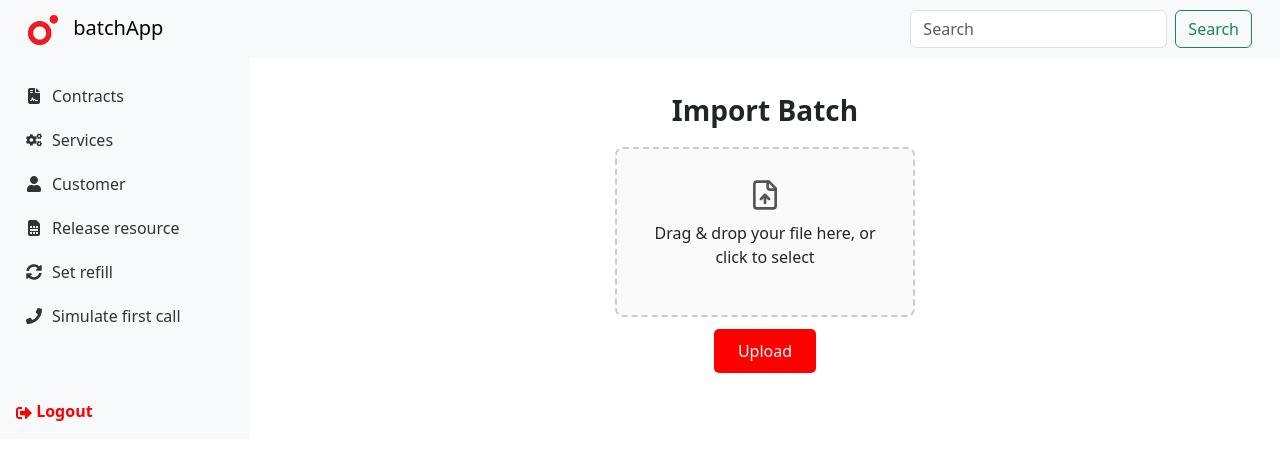
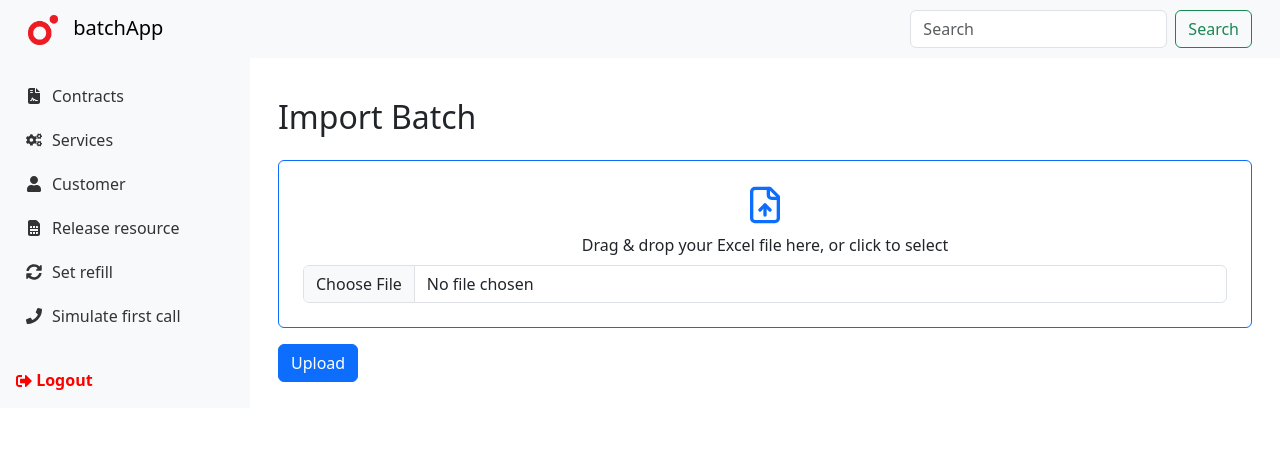
Before and after one commit to DolidValid/project, a React (Vite) app: page /ImportBatch in a window 1280 px wide. Shown: the top 460 px of the page. Built offline with nearby package versions, Linux system fonts and the light colour scheme.

Commit message:
modifiy ImportBatch

```diff
--- a/src/components/ImportBatch.jsx
+++ b/src/components/ImportBatch.jsx
@@ -2,35 +2,65 @@
 import React, { useState } from "react";
 import * as XLSX from "xlsx";
 import { LuFileUp } from "react-icons/lu";
-import "./ImportBatchStyle.css";
+import "bootstrap/dist/css/bootstrap.min.css";
 
 const ImportBatch = () => {
   const [file, setFile] = useState(null);
   const [previewData, setPreviewData] = useState([]);
+  const [error, setError] = useState("");
   const [isDragActive, setIsDragActive] = useState(false);
 
+  // ✅ Safe file handler with validation
   const handleFile = (selectedFile) => {
+    setError("");
+    if (!selectedFile) return;
+
+    const validTypes = [
+      "application/vnd.openxmlformats-officedocument.spreadsheetml.sheet",
+      "application/vnd.ms-excel",
+    ];
+    const maxSize = 2 * 1024 * 1024; // 2MB
+
+    if (!validTypes.includes(selectedFile.type)) {
+      setError(
+        "Invalid file type. Please upload an Excel file (.xlsx or .xls)."
+      );
+      return;
+    }
+
+    if (selectedFile.size > maxSize) {
+      setError("File is too large. Please upload a file smaller than 2MB.");
+      return;
+    }
+
     setFile(selectedFile);
 
     const reader = new FileReader();
     reader.onload = (event) => {
+      try {
         const data = new Uint8Array(event.target.result);
         const workbook = XLSX.read(data, { type: "array" });
+
+        if (!workbook.SheetNames.length) {
+          setError("The Excel file is empty or invalid.");
+          return;
+        }
 
         const sheetName = workbook.SheetNames[0];
         const worksheet = workbook.Sheets[sheetName];
         const jsonData = XLSX.utils.sheet_to_json(worksheet, { header: 1 });
 
         setPreviewData(jsonData);
+      } catch {
+        setError("Error reading Excel file. Please check the file format.");
+      }
     };
     reader.readAsArrayBuffer(selectedFile);
   };
 
   const handleFileChange = (e) => {
     const selectedFile = e.target.files[0];
-    if (selectedFile) {
     handleFile(selectedFile);
-    }
   };
 
   const handleDrop = (e) => {
@@ -55,44 +85,50 @@ const ImportBatch = () => {
     e.preventDefault();
     if (file) {
       console.log("Submitting file:", file);
-      // Upload logic here
+      // Upload logic goes here (e.g., API call)
     } else {
-      console.log("No file selected");
+      setError("Please select a file before uploading.");
     }
   };
 
   return (
-    <div className="import-batch-container">
-      <h2 className="import-batch-title">Import Batch</h2>
+    <div className="container mt-4">
+      <h2 className="mb-4">Import Batch</h2>
 
-      <form onSubmit={handleSubmit} className="import-batch-form">
-        <label
-          className={`drop-zone ${isDragActive ? "active" : ""}`}
+      <form onSubmit={handleSubmit}>
+        <div
+          className={`border border-primary rounded p-4 text-center mb-3 ${
+            isDragActive ? "bg-light" : ""
+          }`}
           onDrop={handleDrop}
           onDragOver={handleDragOver}
           onDragLeave={handleDragLeave}
         >
-          <LuFileUp className="file-icon" />
-          <p>Drag & drop your file here, or click to select</p>
+          <LuFileUp size={40} className="text-primary mb-2" />
+          <p className="mb-2">
+            Drag & drop your Excel file here, or click to select
+          </p>
           <input
             type="file"
             accept=".xlsx, .xls"
             onChange={handleFileChange}
-            className="file-input"
+            className="form-control"
           />
-        </label>
+        </div>
 
-        <button type="submit" className="upload-button">
+        {error && <div className="alert alert-danger">{error}</div>}
+
+        <button type="submit" className="btn btn-primary">
           Upload
         </button>
       </form>
 
       {previewData.length > 0 && (
-        <div className="preview-section">
-          <h3 className="preview-title">Preview:</h3>
-          <div style={{ overflowX: "auto" }}>
-            <table className="preview-table">
-              <thead>
+        <div className="mt-4">
+          <h4>Preview</h4>
+          <div className="table-responsive">
+            <table className="table table-bordered table-striped">
+              <thead className="table-light">
                 <tr>
                   {previewData[0].map((headerCell, index) => (
                     <th key={index}>{headerCell || `Column ${index + 1}`}</th>
```
Lines whose indentation alone changed are shown as unchanged.
